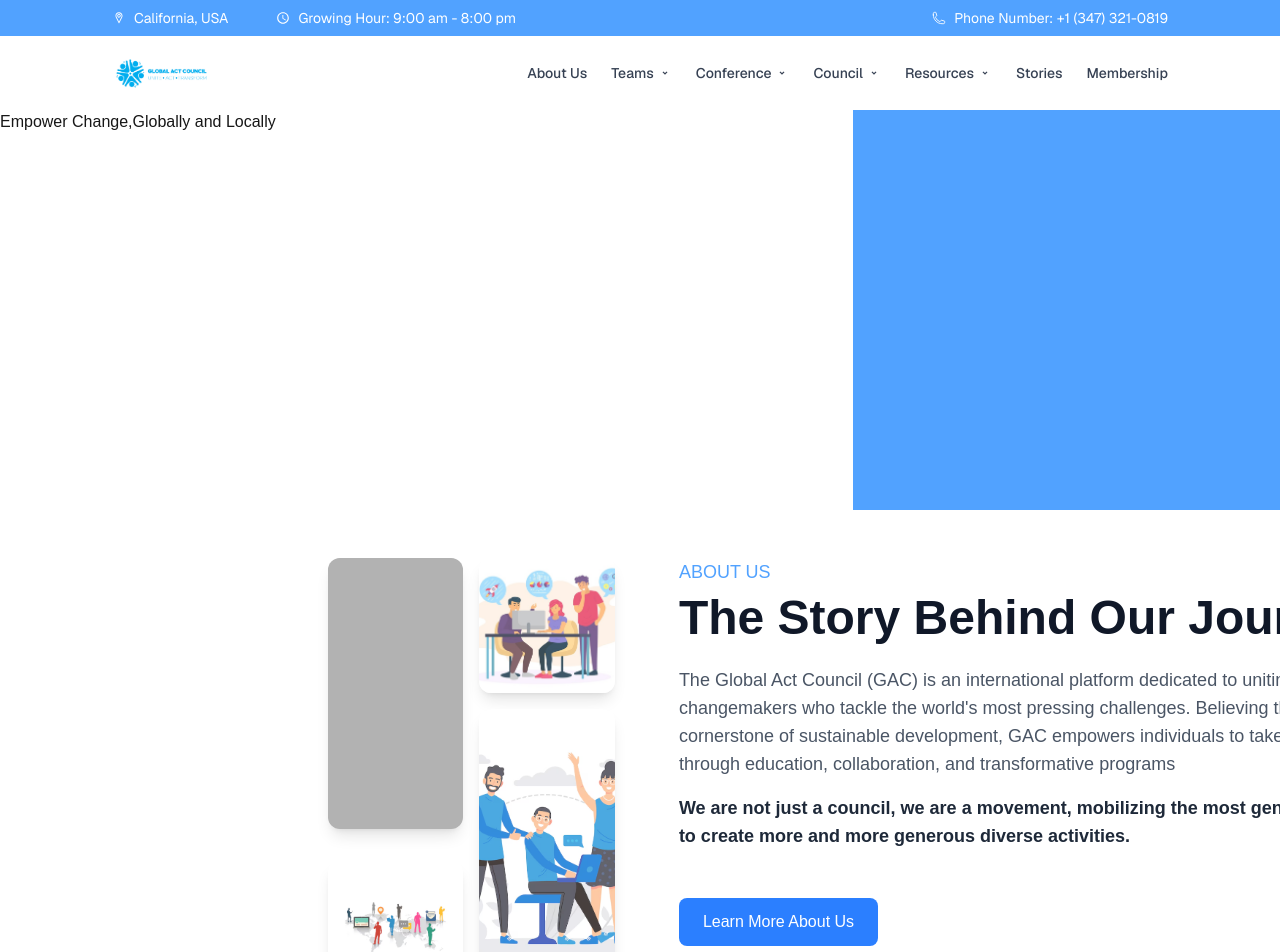
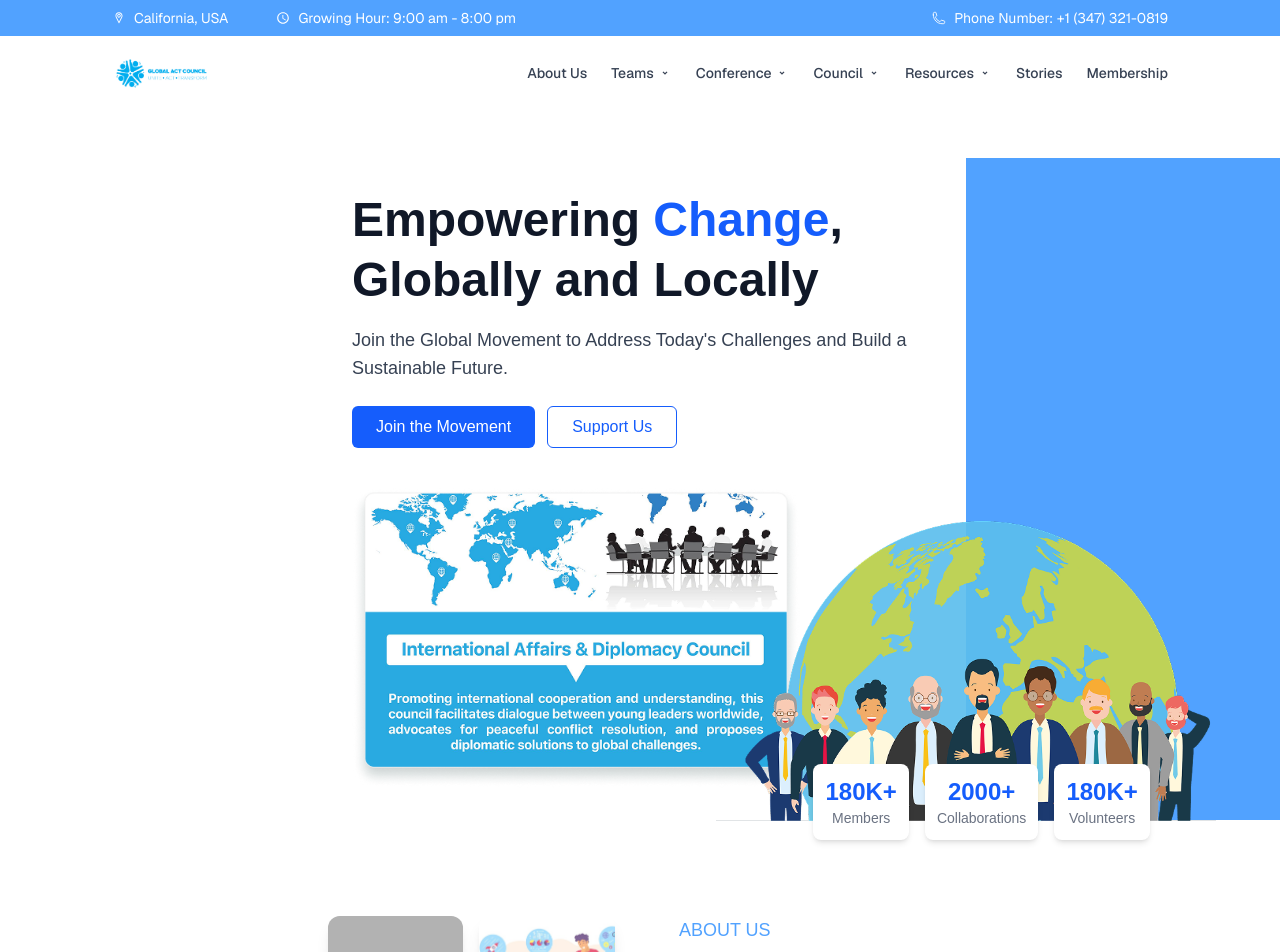
Before and after one commit to cocolasagna/Nakshatra-Intern, a Next.js app: page / in a window 1280 px wide. Shown: the top 952 px of the page. Built offline with nearby package versions, Linux system fonts and the light colour scheme; grey boxes are pictures that could not be loaded.

Commit message:
empower section completed

```diff
--- a/app/components/AboutUs.tsx
+++ b/app/components/AboutUs.tsx
@@ -13,7 +13,7 @@ export default function About() {
 
 
         {/* Image Grid */}
-        <div className="lg:w-1/3 pl-28">
+        <div className="lg:w-1/3 md:pl-28">
   <div className="grid grid-cols-2 gap-4 md:grid-rows-3">
     {aboutImages.map((aboutImage, index) => (
       <div
--- a/app/components/Donate.tsx
+++ b/app/components/Donate.tsx
@@ -2,7 +2,7 @@ import Image from "next/image";
 
 export default function Donation() {
   return (
-    <div className="bg-blue-400 text-white pl-24 pt-12  flex flex-col md:flex-row items-center relative">
+    <div className="bg-blue-400 text-white md:pl-24 pt-12  flex flex-col md:flex-row items-center relative">
       {/* Left Side - Text */}
       <div className="md:w-1/2 text-center md:text-left pb-2 ">
         <p className="text-sm uppercase font-semibold">Support Global Change</p>
@@ -19,7 +19,7 @@ export default function Donation() {
         </button>
       </div>
 
-      {/* Right Side - Image Positioned at Bottom-Right */}
+      {/* Right Side - Image */}
       <div className="hidden  md:w-1/2 relative mt-10 md:mt-0 md:flex justify-end">
         <div className="relative w-[600px] h-[250px] bg-white rounded-tl-xl overflow-hidden shadow-lg">
           <Image
--- a/app/components/Empower.tsx
+++ b/app/components/Empower.tsx
@@ -1,12 +1,77 @@
-export default function Empower(){
-    return(
-    <div className="flex ">
-        <div className="flex flex-2/3">
-            <h1>Empower Change,Globally and Locally</h1>
+"use client";
+
+import Image from "next/image";
+import GlobeImage from "../../public/empower/globe.png";
+import PeopleImage from "../../public/empower/people.png";
+
+function StatCard({ number, label }) {
+  return (
+    <div className="flex flex-col items-center rounded-lg bg-white p-3 shadow-md">
+      <p className="text-2xl font-bold text-blue-600">{number}</p>
+      <p className="text-sm text-gray-500">{label}</p>
+    </div>
+  );
+}
+
+export default function Empower() {
+  return (
+    <section className="relative flex flex-col md:flex-row w-full overflow-hidden py-12">
+      {/* Left Side: 2/3 width */}
+      <div className="md:w-2/3 bg-white p-8 flex flex-col justify-center md:ml-80">
+        <h1 className="mb-4 text-3xl font-extrabold leading-tight text-gray-900 md:text-4xl lg:text-5xl">
+          Empowering <span className="text-blue-600">Change</span>,
+          <span className="block">Globally and Locally</span>
+        </h1>
+        <p className="mb-6 max-w-xl text-gray-700 md:text-lg">
+          Join the Global Movement to Address Today&apos;s Challenges and Build a Sustainable Future.
+        </p>
+        <div className="mb-6 flex flex-col gap-3 sm:flex-row">
+          <button className="rounded-md bg-blue-600 px-6 py-2 text-white transition-colors duration-200 hover:bg-blue-700">
+            Join the Movement
+          </button>
+          <button className="rounded-md border border-blue-600 px-6 py-2 text-blue-600 transition-colors duration-200 hover:bg-blue-50">
+            Support Us
+          </button>
         </div>
-        <div className="bg-blue-400 flex-1/3 h-100">
 
+
+        <div className="w-full max-w-xs sm:max-w-sm md:max-w-md mt-4  items-center">
+          <Image
+            src={PeopleImage}
+            alt="People illustration"
+            className="object-contain"
+            priority
+          />
         </div>
-    </div>
-    )
+      </div>
+
+      {/* Right Side: Hidden on small screens except for stat cards */}
+      <div className="relative md:w-1/3 bg-blue-400 hidden md:block">
+
+        <div className="absolute top-61 left-0 w-[500px] h-[500px] -translate-x-1/2 z-0">
+          <Image
+            src={GlobeImage}
+            alt="Globe illustration"
+            fill
+            className="object-contain"
+            priority
+          />
+        </div>
+
+
+        <div className="absolute bottom-[-20px] left-0 right-200 z-10 flex justify-center gap-4 px-4">
+          <StatCard number="180K+" label="Members" />
+          <StatCard number="2000+" label="Collaborations" />
+          <StatCard number="180K+" label="Volunteers" />
+        </div>
+      </div>
+
+      {/* Stat Cards: Visible on small screens */}
+      <div className="flex justify-center gap-4 px-4 mt-6 md:hidden">
+        <StatCard number="180K+" label="Members" />
+        <StatCard number="2000+" label="Collaborations" />
+        <StatCard number="180K+" label="Volunteers" />
+      </div>
+    </section>
+  );
 }
--- a/app/components/Footer.tsx
+++ b/app/components/Footer.tsx
@@ -86,7 +86,6 @@ export default function Footer() {
   <p className="text-sm text-gray-500 text-center">© 2024 GAC. All rights reserved.</p>
   </div>
   <div className="flex  space-x-4">
-    {/* Social icons placeholders - replace with actual icons/links */}
     <BiLogoFacebook />
     <IoLogoInstagram />
     <FaTwitter />
--- a/app/components/Navigation.tsx
+++ b/app/components/Navigation.tsx
@@ -56,8 +56,8 @@ export default function Navigation() {
       </div>
 
       {/* Main Navigation */}
-      <div className="max-w-full mx-auto px-4 md:px-28 bg-white">
-        <div className="flex flex-col md:flex-row justify-between items-start md:items-center py-4">
+      <div className=" max-w-full mx-auto px-4 md:px-28 bg-white">
+        <div className=" flex flex-col md:flex-row justify-between items-start md:items-center py-4">
           {/* Logo Section */}
           <div className="mb-4 md:mb-0">
             <Image
```
Also changed, not shown: public/empower/globe.png (added), public/empower/people.png (added).
